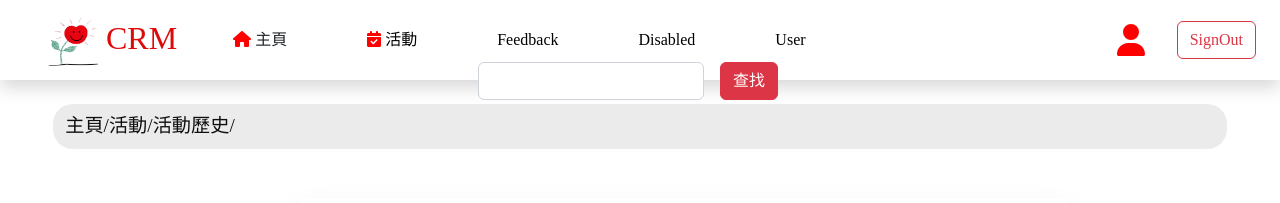
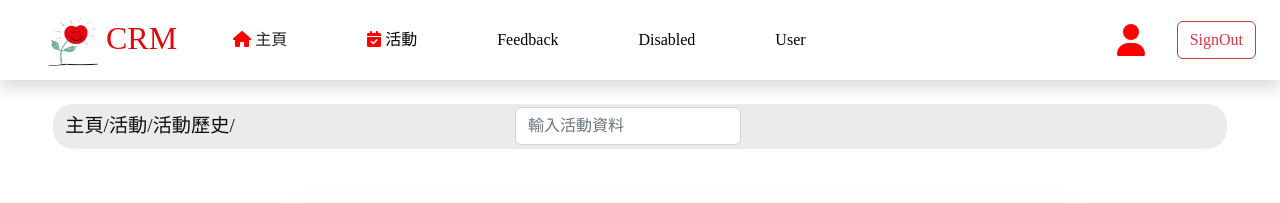
Before and after one commit to YUFOHON/Event-Management-System, a Vue app: page /events/eventHistory in a window 1280 px wide. Shown: the top 203 px of the page. Built offline with nearby package versions, Linux system fonts and the light colour scheme; no server answers; sample sign-in values are in the browser's storage.

Commit message:
localSearchBugFix

```diff
--- a/src/views/Bruce/EventHistoryView.vue
+++ b/src/views/Bruce/EventHistoryView.vue
@@ -21,10 +21,10 @@
       }
     ]" :sortButton="false" :eventHistoryButton="false" :addButton="false" :searchButton="false" />
 
-    <div class="d-flex flex-row mb-3 justify-content-center" id="search" style="position: absolute;margin-top: -50px; ">
+    <div class="d-flex flex-row mb-3 justify-content-center" id="search" style="position: absolute;margin-top: -5px; ">
 
-      <div class="p-2"> <input class="form-control" v-model="input" type="text" id="demo"></div>
-      <div class="p-2"> <button type="button" @click="search" class="btn btn-danger" id="search">查找</button></div>
+      <div class="p-2"> <input placeholder="輸入活動資料" class="form-control" v-model="input" type="text" id="demo"></div>
+      <!-- <div class="p-2"> <button type="button" @click="search" class="btn btn-danger" id="search">查找</button></div> -->
     </div>
 
 
@@ -93,7 +93,10 @@ export default {
 
     const search = () => {
 
-
+      if(arr.value.length <= 0)
+      {
+        arr.value = arrServerData.value
+      }
       var newArr = arr.value.filter((item) => {
         return item.eventName.includes(input.value)||item.eventDate.includes(input.value)||item.Category.includes(input.value);
       });
--- a/src/views/Bruce/cEnrollment.vue
+++ b/src/views/Bruce/cEnrollment.vue
@@ -22,7 +22,8 @@
       ]" :sortButton="false" :eventHistoryButton="false" :addButton="false" :searchButton="false" />
       <div class="d-flex flex-row mb-3 justify-content-center" id="search" style="position: absolute;margin-top: -5px; ">
 
-        <div class="p-2"> <input placeholder="輸入想查找的活動資料" class="form-control" v-model="input" type="text" id="demo"></div>
+        <div class="p-2"> <input placeholder="輸入想查找的活動資料" class="form-control" v-model="input" type="text" id="demo">
+        </div>
         <!-- <div class="p-2"> <button type="button" @click="search" class="btn btn-danger" id="search">查找</button></div> -->
       </div>
     </div>
@@ -97,13 +98,14 @@ const getEnrollment = async () => {
   arrServerData.value = arr.value
 }
 const search = () => {
-
+if(arr.value.length <= 0)
+arr.value = arrServerData.value
 
   var newArr = arr.value.filter((item) => {
-  //  console.log(item)
-    return item.eventName.includes(input.value)||item.userRegistrationRecord[0].Category.includes(input.value)||item.userRegistrationRecord[0].eventDate.includes(input.value);
+     console.log(item)
+    return item.eventName.includes(input.value) || item.userRegistrationRecord[0].Category.includes(input.value) || item.userRegistrationRecord[0].eventDate.includes(input.value);
   });
-
+  // console.log(newArr)
   arr.value = newArr;
 
   // console.log(input.value)
```
